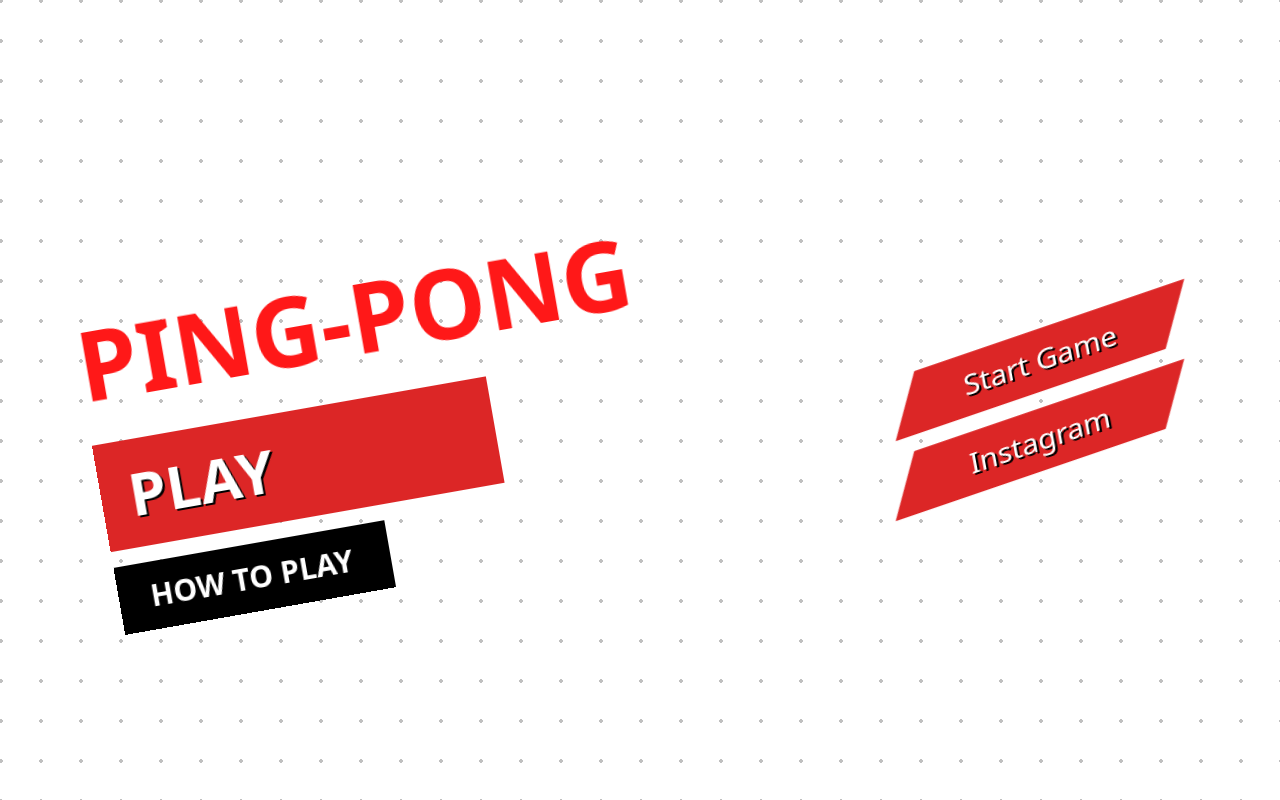
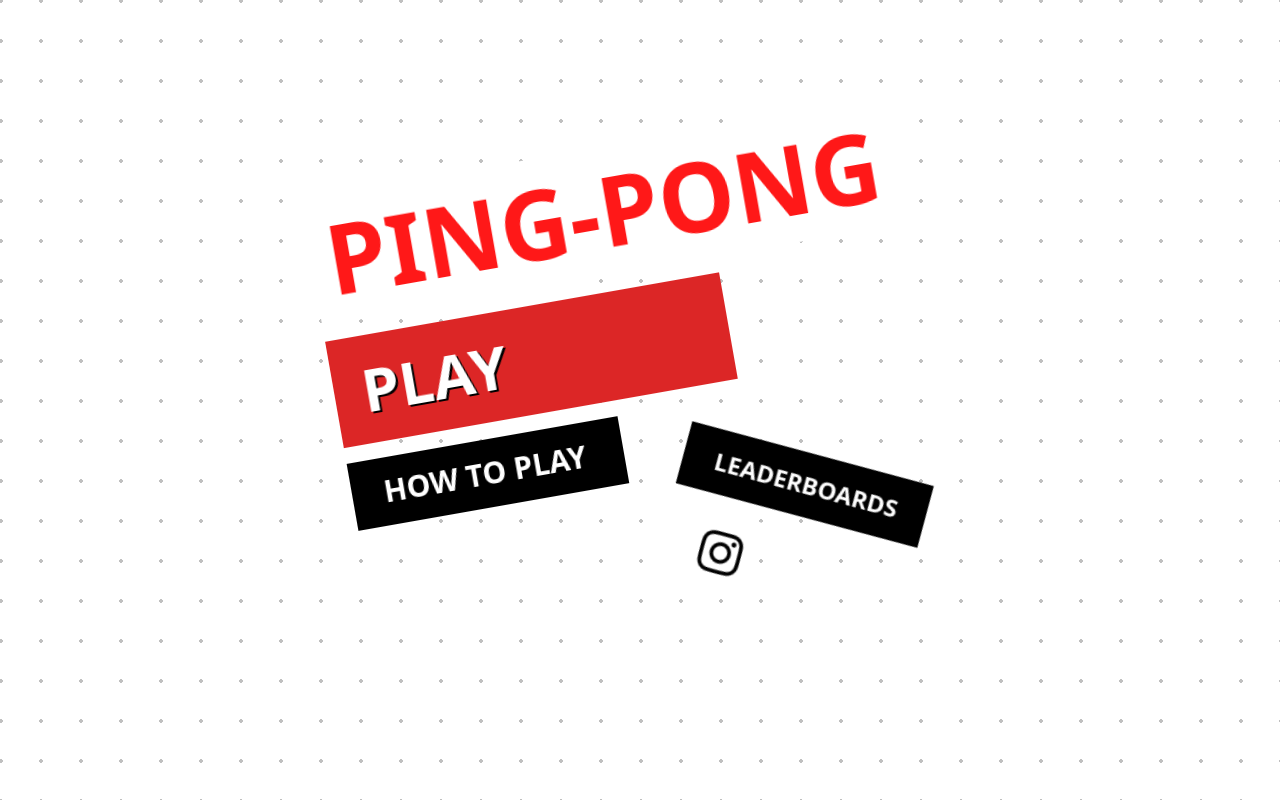
Before and after one commit to kenzokravin/ping-pong, a website built with Vite: page index.html in a window 1280 px wide. Built offline with nearby package versions, Linux system fonts and the light colour scheme.

Commit message:
Working on menu.

```diff
--- a/index.html
+++ b/index.html
@@ -22,12 +22,16 @@
   <title>Stylized Persona Menu</title>
   <script src="https://cdn.tailwindcss.com"></script>
 
+
+
+  <link rel="stylesheet" href="https://cdnjs.cloudflare.com/ajax/libs/font-awesome/6.7.2/css/all.min.css" integrity="sha512-Evv84Mr4kqVGRNSgIGL/F/aIDqQb7xQ2vcrdIwxfjThSH8CSR7PBEakCr51Ck+w+/U6swU2Im1vVX0SVk9ABhg==" crossorigin="anonymous" referrerpolicy="no-referrer" />
+
 </head>
-<body class="bg-grid text-white min-h-screen flex items-center justify-center">
+<body class="bg-grid text-white min-h-screen flex items-center justify-center  w-full">
 
-  <div class="space-y-4 w-[800px] menu-part-one">
-    <div class="menu-item-logo text-red text-8xl p-4 pl-0 cursor-pointer ">
-      <div class="">
+  <div class="space-y-4 menu-part-one">
+    <div class="menu-item-logo text-red bg-white text-8xl p-4 pl-0 cursor-pointer ">
+      <div class="pl-4">
         <b>
       PING-PONG
       </b>
@@ -48,19 +52,22 @@
       </b>
       </div>
     </div>
-  </div>
-  <div class="space-y-4 text-2xl w-[300px]">
-    <div class="menu-item bg-red-600 p-4 cursor-pointer menu-enter persona-shadow">
-      <div class="flex items-center justify-center">
-      Start Game
+    <div class="space-y-4 text-2xl  menu-enter-two">
+    <div class="menu-item-p2 bg-black p-4 cursor-pointer ">
+      <div class="pl-4">
+      <b>
+      LEADERBOARDS
+      </b>
       </div>
     </div>
-    <div class="menu-item bg-red-600 p-4 cursor-pointer menu-enter persona-shadow">
-      <div class="flex items-center justify-center">
-      Instagram
+    <div class="menu-item-insta p-6 bg-white cursor-pointer ">
+      <div class="pl-4">
+      <i class="fa-brands fa-instagram fa-2xl"></i>
       </div>
     </div>
   </div>
+  </div>
+
 
 </body>
 
--- a/style.css
+++ b/style.css
@@ -23,6 +23,11 @@ html, body {
      @keyframes slideIn-part-one {
       from { transform: translateX(-100%) skewX(0deg) rotate(-10deg) ; opacity: 0; }
       to { transform: translateX(0) skewX(0deg) rotate(-10deg) ; opacity: 1; }
+    }
+
+      @keyframes slideIn-two {
+      from { transform: translateX(300px) translateY(-10px) skewX(0deg) rotate(25deg) ; opacity: 0; }
+      to { transform: translateX(300px) translateY(-10px) skewX(0deg) rotate(25deg) ; opacity: 1; }
     }
 
 
@@ -69,6 +74,26 @@ html, body {
 
 
     }
+    .menu-item-p2 {
+       /* clip-path: polygon(10% 0%, 100% 0%, 90% 100%, 0% 100%); */
+      width: 250px;
+      /* transform: skewX(-10deg); */
+
+      transition: background 0.3s ease;
+
+
+    }
+
+    .menu-item-insta {
+       /* clip-path: polygon(10% 0%, 100% 0%, 90% 100%, 0% 100%); */
+      width: 100px;
+      /* transform: skewX(-10deg); */
+
+      transition: background 0.3s ease;
+      color: #000;
+
+
+    }
 
     .menu-item-howto {
        /* clip-path: polygon(10% 0%, 100% 0%, 90% 100%, 0% 100%); */
@@ -98,6 +123,7 @@ html, body {
 
       transition: background 0.3s ease;
       color: rgb(255, 24, 24);
+      width:600px;
 
 
     }
@@ -115,6 +141,20 @@ html, body {
      .menu-item-p1:hover {
       background: #ffffff;
       color: #000;
+      /* border-color: #000000;
+      border-width: 2px; */
+    }
+
+    .menu-item-p2:hover {
+      background: #ffffff;
+      color: #000;
+      /* border-color: #000000;
+      border-width: 2px; */
+    }
+
+    .menu-item-insta:hover {
+      background: #ffffff;
+      color: #ff0000;
       /* border-color: #000000;
       border-width: 2px; */
     }
@@ -142,6 +182,11 @@ html, body {
 
     .menu-enter {
       animation: slideIn 0.6s ease-out forwards;
+      width: 300px;
+    }
+
+     .menu-enter-two {
+      animation: slideIn-two 0.6s ease-out forwards;
       width: 300px;
     }
 
```
